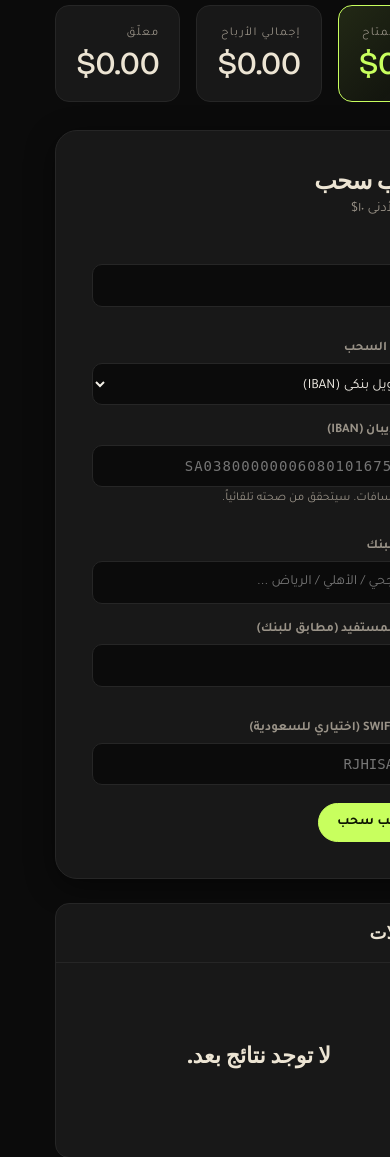
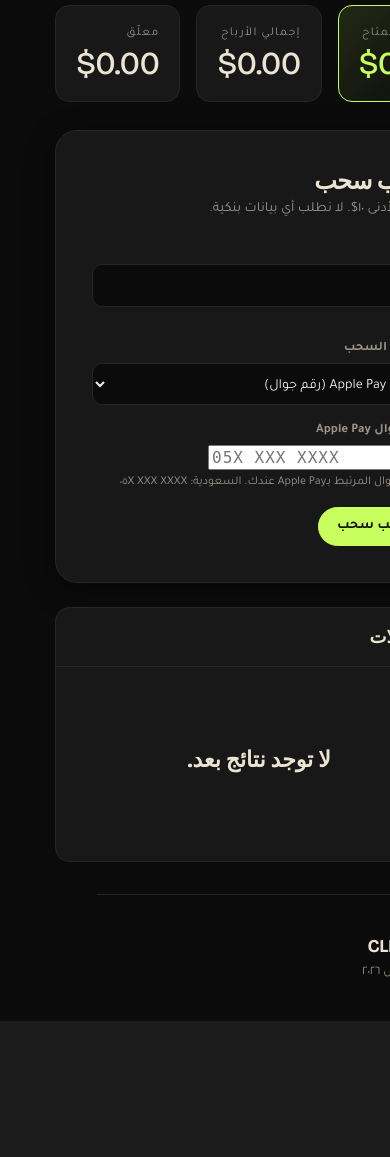
Before and after one commit to cyberz13/clipscash, a Flask app: page /creator/wallet in a window 390 px wide; the page is wider, and only the part inside the window is pictured. Shown: the part 544-1701 px from the top of that part. After the commit the page ends 1565 px from the top of that part, so only its background shows below. Run offline with Flask 3, Linux system fonts and the light colour scheme; the visitor is signed in with stand-in values (Sample User, id 1); data comes from the database, SQL or seed files in the repository; data that the repository does not hold is empty.

Commit message:
Payouts: remove IBAN, add Apple Pay (phone only)

```diff
--- a/app.py
+++ b/app.py
@@ -467,20 +467,29 @@ def creator_wallet():
     return render_template("creator/wallet.html", tx=tx, payouts=payouts)
 
 
-IBAN_RE = re.compile(r"^[A-Z]{2}\d{2}[A-Z0-9]{11,30}$")
-
-
-def _iban_valid(iban: str) -> bool:
-    """Validate IBAN via mod-97 check (works for any country)."""
-    iban = iban.replace(" ", "").upper()
-    if not IBAN_RE.match(iban):
-        return False
-    rearranged = iban[4:] + iban[:4]
-    converted = "".join(str(ord(c) - 55) if c.isalpha() else c for c in rearranged)
-    try:
-        return int(converted) % 97 == 1
-    except ValueError:
-        return False
+_PHONE_RE = re.compile(r"^\+?\d[\d\s\-]{6,18}$")
+
+
+def _normalize_ksa_phone(raw: str) -> str | None:
+    """Accept 0512345678, 512345678, +966512345678, 966512345678 →
+    return canonical +9665XXXXXXXX, or None if invalid."""
+    s = re.sub(r"[^\d+]", "", raw or "")
+    if not s:
+        return None
+    if s.startswith("+966"):
+        digits = s[4:]
+    elif s.startswith("966"):
+        digits = s[3:]
+    elif s.startswith("0"):
+        digits = s[1:]
+    else:
+        digits = s
+    if len(digits) == 9 and digits.startswith("5"):
+        return "+966" + digits
+    # Non-KSA: accept as-is if it looks like an international number
+    if _PHONE_RE.match(raw or ""):
+        return raw.strip()
+    return None
 
 
 @app.route("/creator/wallet/withdraw", methods=["POST"])
@@ -488,32 +497,22 @@ def _iban_valid(iban: str) -> bool:
 def creator_withdraw():
     u = current_user()
     amount = parse_money_input(request.form.get("amount", ""))
-    method = request.form.get("method", "paypal")
-    if method not in ("paypal", "wise", "usdt", "bank"):
+    method = request.form.get("method", "apple_pay")
+    if method not in ("apple_pay", "paypal", "wise", "usdt"):
         flash("Invalid payout method.", "error")
         return redirect(url_for("creator_wallet"))
     if amount < 1000:
         flash("Minimum withdrawal is $10.", "error")
         return redirect(url_for("creator_wallet"))
-    if method == "bank":
-        iban = (request.form.get("iban") or "").replace(" ", "").upper()
-        bank_name = (request.form.get("bank_name") or "").strip()
-        beneficiary = (request.form.get("beneficiary") or "").strip()
-        swift = (request.form.get("swift") or "").strip().upper()
-        if not iban or not bank_name or not beneficiary:
-            flash("IBAN, bank name, and beneficiary name are required.", "error")
+    if method == "apple_pay":
+        phone_raw = (request.form.get("phone") or "").strip()
+        phone = _normalize_ksa_phone(phone_raw)
+        if not phone:
+            flash("Enter a valid phone number (KSA: 05X XXX XXXX)." if lang() == "en"
+                  else "أدخل رقم جوال صحيح (السعودية: ٠٥X XXX XXXX).", "error")
             return redirect(url_for("creator_wallet"))
-        if not _iban_valid(iban):
-            flash("Invalid IBAN — check the country code and digits.", "error")
-            return redirect(url_for("creator_wallet"))
-        details = json.dumps({
-            "type": "bank",
-            "iban": iban,
-            "bank_name": bank_name,
-            "beneficiary": beneficiary,
-            "swift": swift,
-        }, ensure_ascii=False)
-        human_summary = f"{bank_name} · {iban}"
+        details = json.dumps({"type": "apple_pay", "phone": phone}, ensure_ascii=False)
+        human_summary = f"Apple Pay · {phone}"
     else:
         details_raw = (request.form.get("details") or "").strip()
         if not details_raw:
--- a/templates/creator/wallet.html
+++ b/templates/creator/wallet.html
@@ -23,7 +23,7 @@
 
       <div class="form-card mt-3">
         <h2>{{ t('wallet_withdraw') }}</h2>
-        <p class="sub">{{ 'الحد الأدنى ١٠$' if lang=='ar' else 'Minimum $10 withdrawal' }}</p>
+        <p class="sub">{{ 'الحد الأدنى ١٠$. لا نطلب أي بيانات بنكية.' if lang=='ar' else 'Minimum $10. No bank details required.' }}</p>
         <form method="post" action="{{ url_for('creator_withdraw') }}" id="withdrawForm">
           <div class="field-row">
             <div class="field">
@@ -33,11 +33,20 @@
             <div class="field">
               <label>{{ 'طريقة السحب' if lang=='ar' else 'Method' }}</label>
               <select name="method" id="payoutMethod">
-                <option value="bank">{{ 'تحويل بنكي (IBAN)' if lang=='ar' else 'Bank transfer (IBAN)' }}</option>
+                <option value="apple_pay">{{ '🍎 Apple Pay (رقم جوال)' if lang=='ar' else '🍎 Apple Pay (phone number)' }}</option>
                 <option value="paypal">PayPal</option>
                 <option value="wise">Wise</option>
                 <option value="usdt">USDT (TRC20/ERC20)</option>
               </select>
+            </div>
+          </div>
+
+          <!-- Apple Pay (phone) -->
+          <div data-method-group="apple_pay">
+            <div class="field">
+              <label>{{ 'رقم جوال Apple Pay' if lang=='ar' else 'Apple Pay phone number' }}</label>
+              <input type="tel" name="phone" placeholder="05X XXX XXXX" style="font-family: ui-monospace, monospace; letter-spacing: 1px;" dir="ltr">
+              <div class="hint">{{ 'رقم الجوال المرتبط بـApple Pay عندك. السعودية: ٠٥X XXX XXXX' if lang=='ar' else 'Phone linked to your Apple Pay. KSA format: 05X XXX XXXX' }}</div>
             </div>
           </div>
 
@@ -48,31 +57,6 @@
             <div class="hint" data-method-hint></div>
           </div>
 
-          <!-- Bank fields -->
-          <div data-method-group="bank">
-            <div class="field-row">
-              <div class="field">
-                <label>{{ 'رقم الآيبان (IBAN)' if lang=='ar' else 'IBAN' }}</label>
-                <input type="text" name="iban" placeholder="SA0380000000608010167519" style="font-family: ui-monospace, monospace; letter-spacing: 1px;">
-                <div class="hint">{{ 'بدون مسافات. سيتحقق من صحته تلقائياً.' if lang=='ar' else 'No spaces. Validated automatically.' }}</div>
-              </div>
-              <div class="field">
-                <label>{{ 'اسم البنك' if lang=='ar' else 'Bank name' }}</label>
-                <input type="text" name="bank_name" placeholder="{{ 'الراجحي / الأهلي / الرياض ...' if lang=='ar' else 'Al Rajhi / SNB / Riyad Bank ...' }}">
-              </div>
-            </div>
-            <div class="field-row">
-              <div class="field">
-                <label>{{ 'اسم المستفيد (مطابق للبنك)' if lang=='ar' else 'Beneficiary name (matches bank)' }}</label>
-                <input type="text" name="beneficiary">
-              </div>
-              <div class="field">
-                <label>SWIFT / BIC <span class="muted">({{ 'اختياري للسعودية' if lang=='ar' else 'optional for KSA' }})</span></label>
-                <input type="text" name="swift" placeholder="RJHISARI" style="font-family: ui-monospace, monospace;">
-              </div>
-            </div>
-          </div>
-
           <button class="btn btn-primary">{{ t('wallet_withdraw') }}</button>
         </form>
       </div>
@@ -81,7 +65,7 @@
       (function(){
         const sel = document.getElementById('payoutMethod');
         const groupGen = document.querySelector('[data-method-group="generic"]');
-        const groupBank = document.querySelector('[data-method-group="bank"]');
+        const groupApple = document.querySelector('[data-method-group="apple_pay"]');
         const lbl = document.querySelector('[data-method-label]');
         const inp = document.querySelector('[name="details"]');
         const hint = document.querySelector('[data-method-hint]');
@@ -93,20 +77,20 @@
         };
         function refresh(){
           const m = sel.value;
-          if (m === 'bank') {
+          if (m === 'apple_pay') {
             groupGen.style.display = 'none';
-            groupBank.style.display = '';
-            groupGen.querySelectorAll('input').forEach(el => el.required = false);
-            groupBank.querySelectorAll('input[name=iban],input[name=bank_name],input[name=beneficiary]').forEach(el => el.required = true);
+            groupApple.style.display = '';
+            groupGen.querySelector('input').required = false;
+            groupApple.querySelector('input').required = true;
           } else {
-            groupBank.style.display = 'none';
+            groupApple.style.display = 'none';
             groupGen.style.display = '';
             const cfg = labels[m] || labels.paypal;
             lbl.textContent = cfg.lab;
             inp.placeholder = cfg.ph;
             inp.required = true;
             hint.textContent = cfg.hint;
-            groupBank.querySelectorAll('input').forEach(el => el.required = false);
+            groupApple.querySelector('input').required = false;
           }
         }
         sel.addEventListener('change', refresh);
```
Also changed, not shown: templates/admin/payouts.html (+9 -4 lines).
